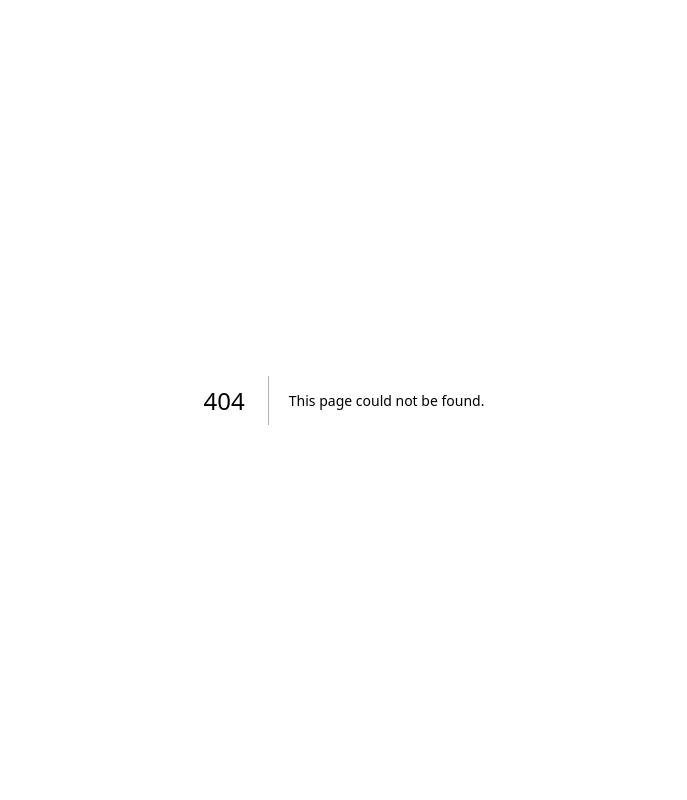
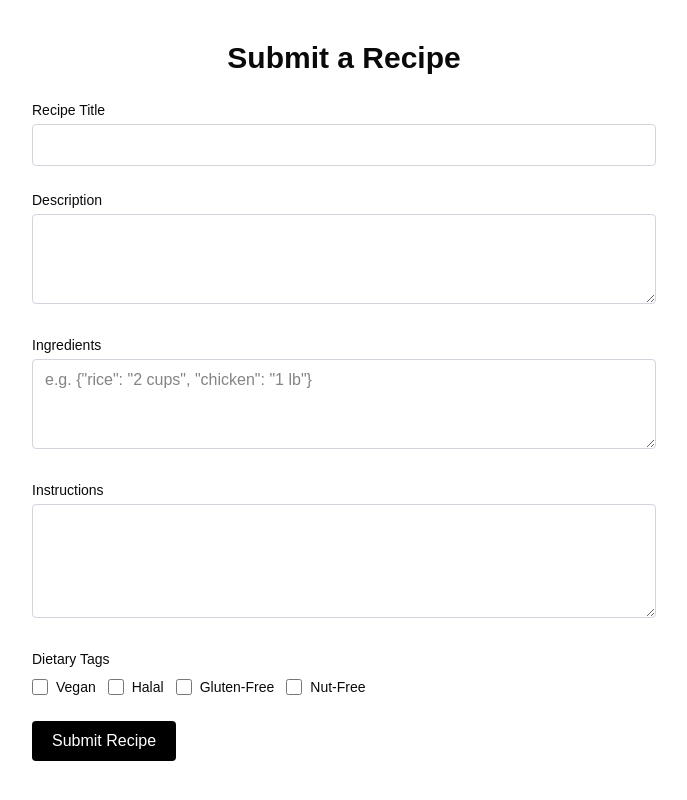
Before and after one commit to mykechen/csci201, a Next.js app in the folder frontend/: page /recipe-input in a window 1280 px wide. Before the commit this address had no page. Shown: the whole page, without its empty margins (296-983 px from the left). Built offline with nearby package versions, Linux system fonts and the light colour scheme.

Commit message:
updated recipe input form

```diff
--- /dev/null
+++ b/frontend/src/pages/recipe-input.tsx
@@ -0,0 +1,149 @@
+import React, { useState } from "react";
+
+const dietaryOptions = ["Vegan", "Halal", "Gluten-Free", "Nut-Free"];
+
+export default function SubmitRecipePage() {
+  const [formData, setFormData] = useState({
+    userID: 1, // Replace with real user ID from auth context/session
+    title: "",
+    tags: [] as string[],
+    description: "",
+    ingredients: "",
+    instructions: "",
+  });
+
+  const [status, setStatus] = useState("");
+
+  const handleChange = (
+    e: React.ChangeEvent<HTMLInputElement | HTMLTextAreaElement>
+  ) => {
+    const { name, value } = e.target;
+    setFormData((prev) => ({ ...prev, [name]: value }));
+  };
+
+  const handleTagToggle = (tag: string) => {
+    setFormData((prev) => {
+      const tags = prev.tags.includes(tag)
+        ? prev.tags.filter((t) => t !== tag)
+        : [...prev.tags, tag];
+      return { ...prev, tags };
+    });
+  };
+
+  const handleSubmit = async (e: React.FormEvent) => {
+    e.preventDefault();
+
+    const payload = {
+      ...formData,
+      tags: formData.tags.join(","),
+    };
+
+    try {
+      const res = await fetch("http://localhost:8080/recipe/submit", {
+        method: "POST",
+        headers: { "Content-Type": "application/json" },
+        body: JSON.stringify(payload),
+      });
+
+      const text = await res.text();
+      if (res.ok) {
+        setStatus("Recipe submitted successfully.");
+        setFormData({
+          userID: 1,
+          title: "",
+          tags: [],
+          description: "",
+          ingredients: "",
+          instructions: "",
+        });
+      } else {
+        setStatus(`Error: ${text}`);
+      }
+    } catch (err) {
+      setStatus("Network error. Please try again.");
+    }
+  };
+
+  return (
+    <div className="max-w-2xl mx-auto px-6 py-10">
+      <h2 className="text-3xl font-bold mb-6 text-center">Submit a Recipe</h2>
+
+      <form onSubmit={handleSubmit} className="space-y-6">
+        <div>
+          <label className="block text-sm font-medium mb-1">Recipe Title</label>
+          <input
+            type="text"
+            name="title"
+            value={formData.title}
+            onChange={handleChange}
+            required
+            className="w-full rounded border border-gray-300 px-3 py-2 focus:outline-none focus:ring-2 focus:ring-black"
+          />
+        </div>
+
+        <div>
+          <label className="block text-sm font-medium mb-1">Description</label>
+          <textarea
+            name="description"
+            value={formData.description}
+            onChange={handleChange}
+            required
+            rows={3}
+            className="w-full rounded border border-gray-300 px-3 py-2 focus:outline-none focus:ring-2 focus:ring-black"
+          />
+        </div>
+
+        <div>
+          <label className="block text-sm font-medium mb-1">Ingredients</label>
+          <textarea
+            name="ingredients"
+            value={formData.ingredients}
+            onChange={handleChange}
+            required
+            rows={3}
+            placeholder='e.g. {"rice": "2 cups", "chicken": "1 lb"}'
+            className="w-full rounded border border-gray-300 px-3 py-2 focus:outline-none focus:ring-2 focus:ring-black"
+          />
+        </div>
+
+        <div>
+          <label className="block text-sm font-medium mb-1">Instructions</label>
+          <textarea
+            name="instructions"
+            value={formData.instructions}
+            onChange={handleChange}
+            required
+            rows={4}
+            className="w-full rounded border border-gray-300 px-3 py-2 focus:outline-none focus:ring-2 focus:ring-black"
+          />
+        </div>
+
+        <div>
+          <p className="text-sm font-medium mb-2">Dietary Tags</p>
+          <div className="flex flex-wrap gap-3">
+            {dietaryOptions.map((tag) => (
+              <label key={tag} className="flex items-center space-x-2">
+                <input
+                  type="checkbox"
+                  checked={formData.tags.includes(tag)}
+                  onChange={() => handleTagToggle(tag)}
+                  className="h-4 w-4"
+                />
+                <span className="text-sm">{tag}</span>
+              </label>
+            ))}
+          </div>
+        </div>
+
+        <button
+          type="submit"
+          className="bg-black text-white px-5 py-2 rounded hover:bg-gray-800 transition"
+        >
+          Submit Recipe
+        </button>
+
+        {status && <p className="mt-4 text-sm text-gray-700">{status}</p>}
+      </form>
+    </div>
+  );
+}
```
Also changed, not shown: 1 other file (tests, documents, lock files or other folders).
